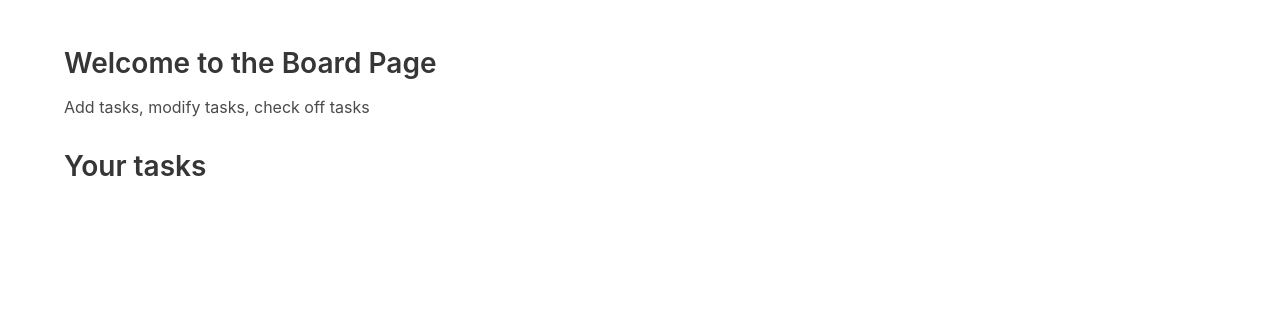
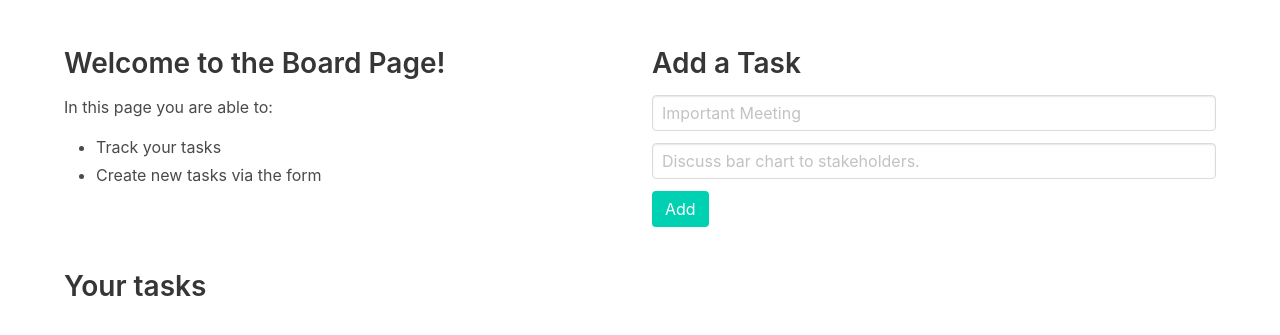
Before and after one commit to danielc92/flask-todo, a Flask app: page / in a window 1280 px wide. Shown: the part 52-387 px from the top of the page. Run offline with Flask 2, Linux system fonts and the light colour scheme; the visitor is signed in with stand-in values (Sample User, id 1); data that the repository does not hold is empty; some libraries are stand-ins or nearby versions.

Commit message:
Added post function in home route

```diff
--- a/main.py
+++ b/main.py
@@ -24,7 +24,6 @@ Login
 * log-password
 
 """
-
 
 # Login Required function
 def login_required(f):
@@ -109,10 +108,21 @@ def logout():
     session.pop('logged_in')
     return redirect(url_for('login'))
 
-@app.route('/')
+@app.route('/', methods=['POST', 'GET'])
 @login_required
 def home():
-    return render_template('board.html', title='Todo - Board')
+
+    if request.method == 'POST':
+        task = dict()
+        task['name'] = request.form.get('task-name')
+        task['desc'] = request.form.get('task-desc')
+        task['status'] = 'incomplete'
+        task['date'] = datetime.now().strftime('%Y-%m-%d %H:%M:%S')
+        mongo.db.todo.update({'email':session['logged_in']}, {'$push': {'tasks': task}})
+        return redirect(url_for('home'))
+    else:
+        data = mongo.db.todo.find({'email':session['logged_in']})[0]['tasks']
+        return render_template('board.html', title='Todo - Board', data=data)
 
 @app.route('/about')
 @login_required
--- a/templates/board.html
+++ b/templates/board.html
@@ -3,13 +3,42 @@
 {% block content %}
 <section class="section">
 	<section class="container">
-		<section class="content">
-			<h2>Welcome to the Board Page</h2>
-			<p>Add tasks, modify tasks, check off tasks</p>
+		<article class="content">
+		<section class="columns">
+			<div class="column">
+				<h2>Welcome to the Board Page!</h2>
+				<p>In this page you are able to:</p>
+				<ul>
+					<li>Track your tasks</li>
+					<li>Create new tasks via the form</li>
+				</ul>
+			</div>
+			<div class="column">
+				<h2>Add a Task</h2>
+				<form class="form" method="post">
+	<div class="field">
+							<input required name="task-name" type="text" class="input" placeholder="Important Meeting"></input>
+				</div><div class="field">
+							<input required name="task-desc" type="text" class="input" placeholder="Discuss bar chart to stakeholders."></input>
+						</div><div class="field">
+							<button class="button is-primary">Add</button></div>
+
+			</form>
+			</div>
+		</section>
 			<h2>Your tasks</h2>
 			{% for d in data %}
+				<article class="notification is-light">
+					<div class="content">
+						<h1>{{ d['name'] }}</h1>
+						<p>{{ d['desc'] }}</p>
+						<p>Added: <code>{{ d['date'] }}</code></p>
+						<p class="tag is-dark">{{ d['status'] }}</p>
+					</div>
+				</article>
 			{% endfor %}
-		</section>
+
+		</article>
 	</section>
 </section>
 {% endblock %}
```
Also changed, not shown: templates/members.html (+6 -8 lines).
